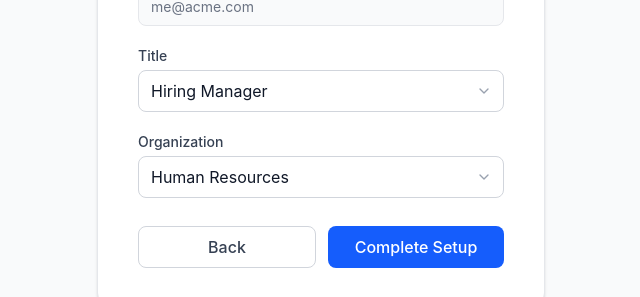
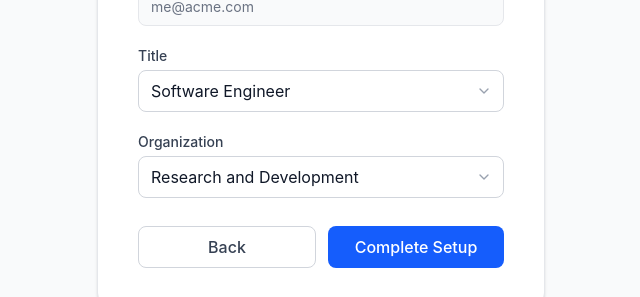
Before and after one commit to zack-burgess/groups-manager-v2, a React (Vite) app: page / in a window 1280 px wide. Both pictures are taken after a click on the button "Sign In". Shown: the part 387-684 px from the top of the page, without its empty margins (319-959 px from the left). Built offline with nearby package versions, Linux system fonts and the light colour scheme.

Commit message:
Autopopulate Title and Org with first list item in both signup flows
Co-Authored-By: Claude Sonnet 4.6 <noreply@anthropic.com>

```diff
--- a/src/pages/SetupPage.tsx
+++ b/src/pages/SetupPage.tsx
@@ -18,8 +18,8 @@ export default function SetupPage() {
   const fromAdmin = state?.fromAdmin ?? false
 
   const [name, setName] = useState(state?.name ?? '')
-  const [title, setTitle] = useState(fromAdmin ? '' : 'Hiring Manager')
-  const [org, setOrg] = useState(fromAdmin ? '' : 'Human Resources')
+  const [title, setTitle] = useState(PREDEFINED_TITLES[0])
+  const [org, setOrg] = useState(PREDEFINED_ORGS[0])
 
   useEffect(() => {
     // In admin mode a blank name is fine — admin will fill it in.
```
